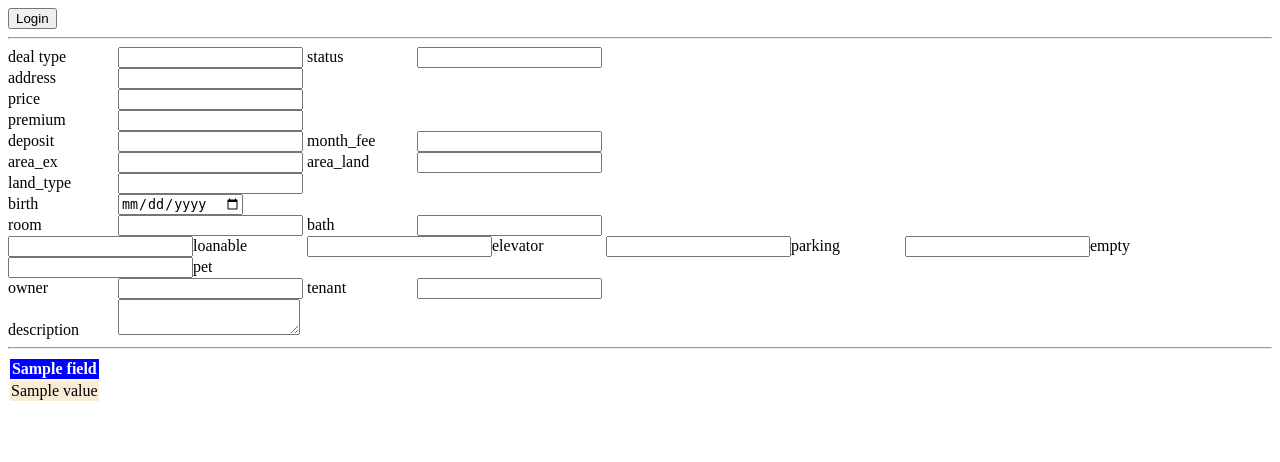
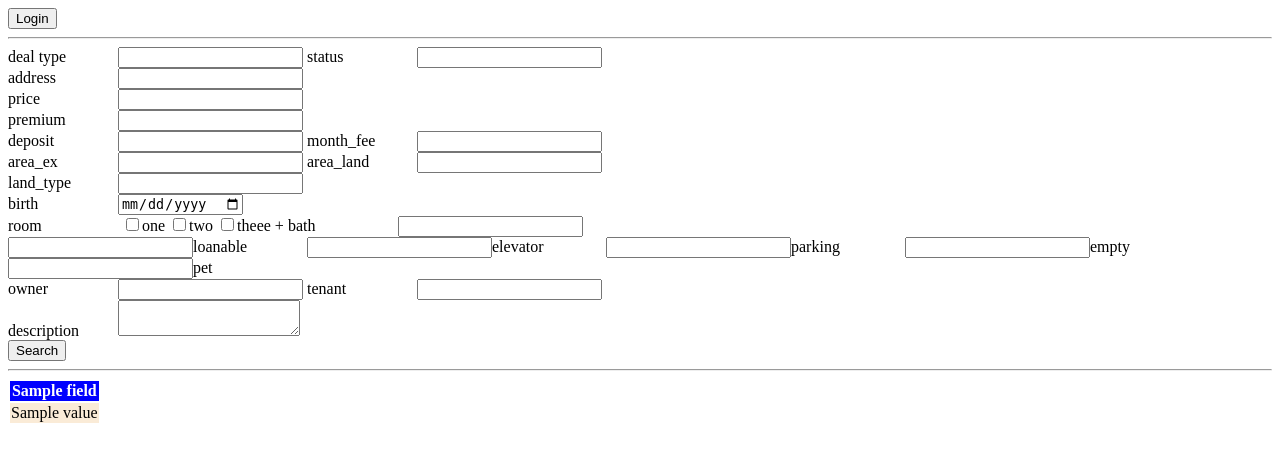
Before and after one commit to Junanjunan/taltalrealty, a Django app: template templates/books/book_list.html in a window 1280 px wide. Shown: the top 462 px of the page. Run offline with Django 4.2, Linux system fonts and the light colour scheme; the template is opened without the code that fills it: most values are stand-ins (such as "Sample title", 1, 10 or a date in 2020); form fields are guessed from the names that the template uses.

Commit message:
Add Searching books by forms.py define __init__
By setting form field's value widget when initial option is in kwargs, enable InputBox keeps value of request.GET
* ModelForm / def __init__ / self.fields[field].widget.attrs['value']

```diff
--- a/django_apps/books/sort_list.py
+++ b/django_apps/books/sort_list.py
@@ -98,3 +98,9 @@ not_searching_list = [
 'floor_area_ratio',
 'realtor',
 ]
+
+value_list = ['deal_type', 'status']
+contains_list = ['address', 'owner', 'owner_phone', 'tenant', 'tenant_phone', 'description']
+lte_list = ['price', 'deposit', 'month_fee']
+gte_list = ['area_ex', 'area_land', 'birth', 'bath']
+bool_list = ['loanable', 'elevator', 'parking', 'empty', 'pet']
--- a/templates/books/book_list.html
+++ b/templates/books/book_list.html
@@ -1,5 +1,6 @@
 {% extends 'base.html' %}
 {% block books %}
+<form method="GET" action="{{request.path}}">
   <div>
     <span class="inblock">deal type</span>{{model_form.deal_type}}
     <span class="inblock">{{model_form.status.name}}</span>{{model_form.status}}
@@ -28,15 +29,20 @@
     <span class="inblock">{{model_form.birth.name}}</span>{{model_form.birth}}
   </div>
   <div>
-    <span class="inblock">{{model_form.room.name}}</span>{{model_form.room}}
+    {% if model_form.room %}
+    <span class="inblock" name="room">{{model_form.room.name}}</span>
+    <input type="checkbox" name="room1" id="room_one"><label for="room_one">one</label>
+    <input type="checkbox" name="room2" id="room_two"><label for="room_two">two</label>
+    <input type="checkbox" name="room3" id="room_three"><label for="room_three">theee +</label>
+    {% endif %}
     <span class="inblock">{{model_form.bath.name}}</span>{{model_form.bath}}
   </div>
   <div>
-    {{model_form.loanable}}<span class="inblock">{{model_form.loanable.name}}</span>
-    {{model_form.elevator}}<span class="inblock">{{model_form.elevator.name}}</span>
-    {{model_form.parking}}<span class="inblock">{{model_form.parking.name}}</span>
-    {{model_form.empty}}<span class="inblock">{{model_form.empty.name}}</span>
-    {{model_form.pet}}<span class="inblock">{{model_form.pet.name}}</span>
+    {{model_form.loanable}}<label for="id_loanable" class="inblock">{{model_form.loanable.name}}</label>
+    {{model_form.elevator}}<label for="id_elevator" class="inblock">{{model_form.elevator.name}}</label>
+    {{model_form.parking}}<label for="id_parking" class="inblock">{{model_form.parking.name}}</label>
+    {{model_form.empty}}<label for="id_empty" class="inblock">{{model_form.empty.name}}</label>
+    {{model_form.pet}}<label for="id_pet" class="inblock">{{model_form.pet.name}}</label>
   </div>
   <div>
     <span class="inblock">{{model_form.owner.name}}</span>{{model_form.owner}}
@@ -45,6 +51,8 @@
   <div>
     <span class="inblock">{{model_form.description.name}}</span>{{model_form.description}}
   </div>
+  <button>Search</button>
+</form>
 <hr>
 <table class="book_list_table">
   <tr>
```
Also changed, not shown: django_apps/books/forms.py (+18 -6 lines), django_apps/books/views.py (+18 -3 lines). Lines whose indentation alone changed are shown as unchanged.
